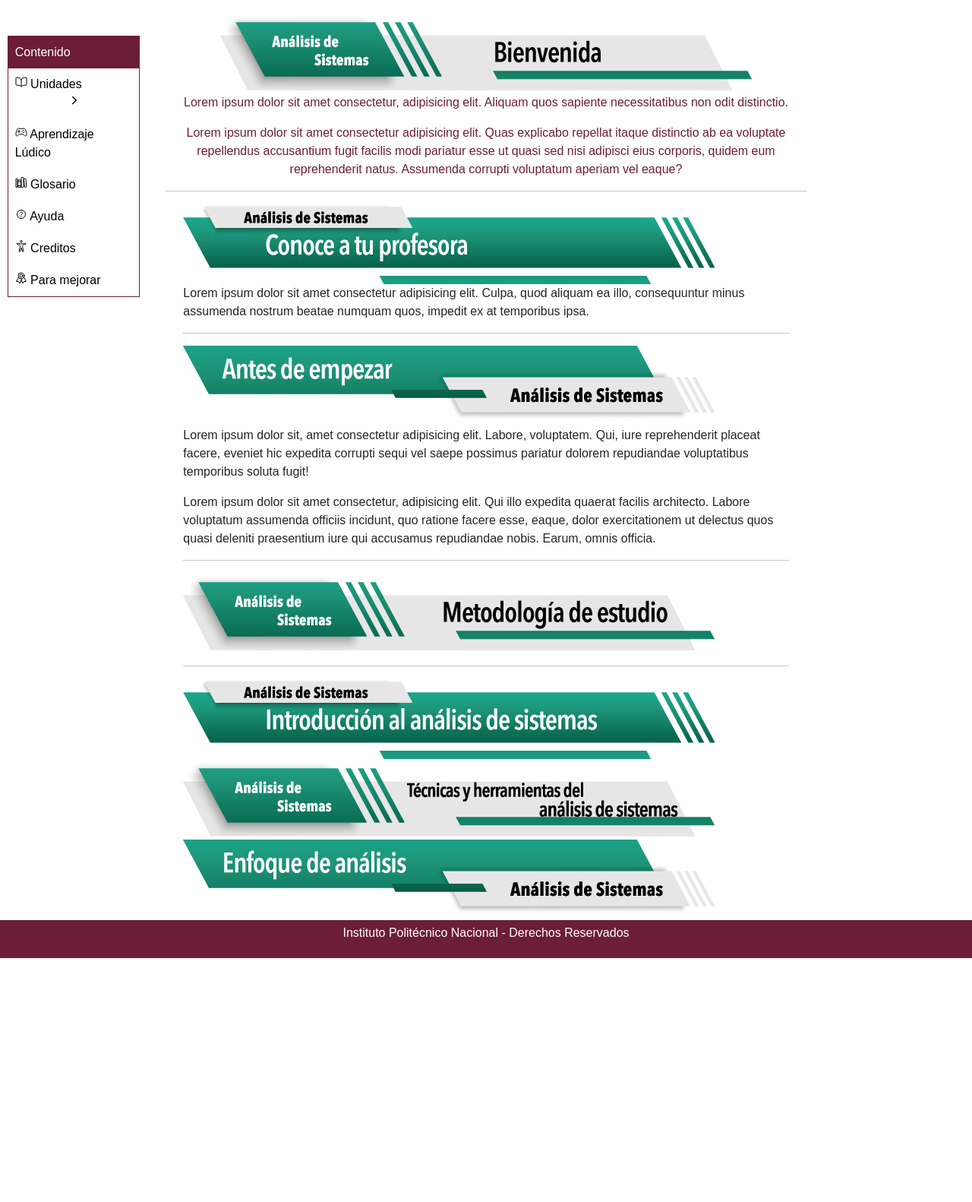
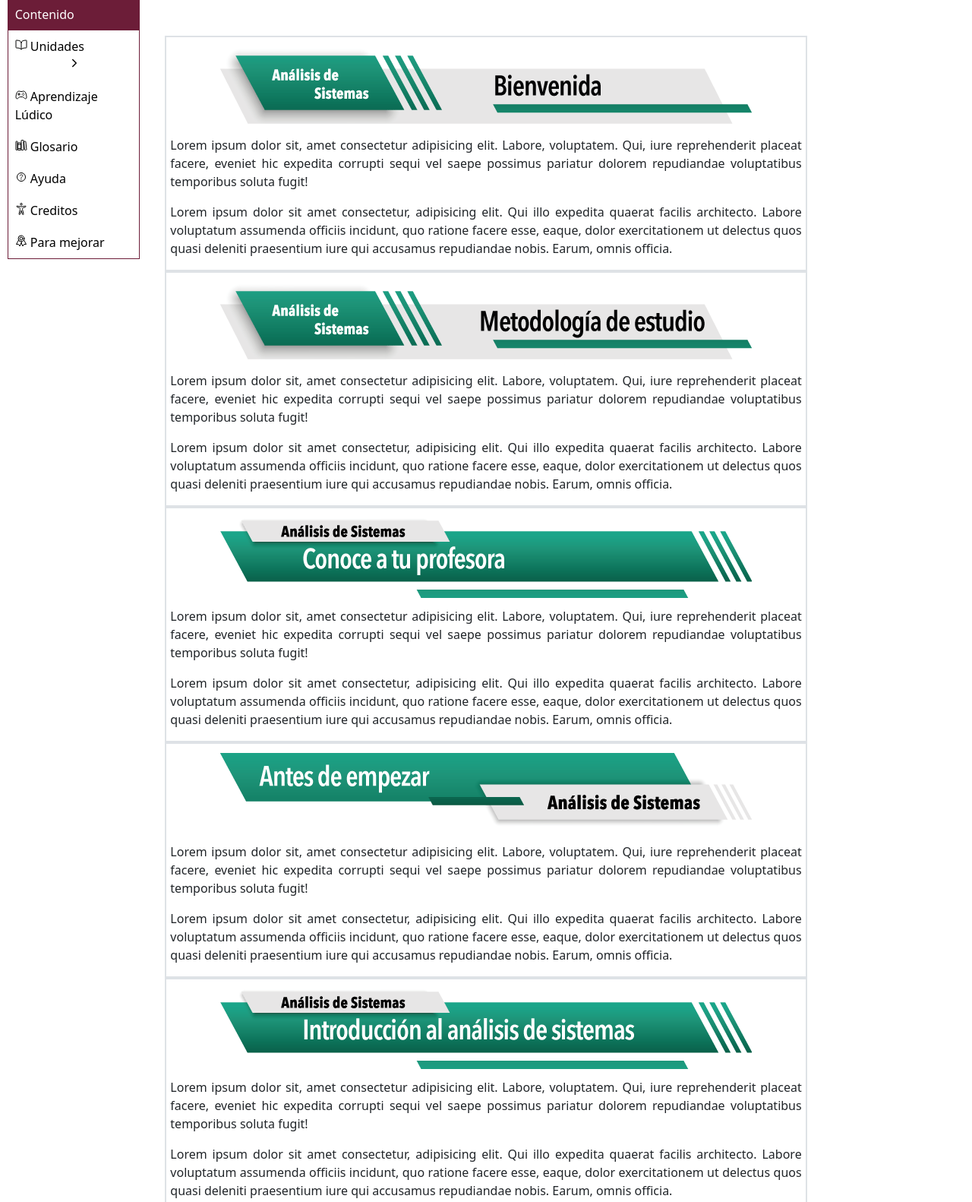
Before and after one commit to AgustinRangelIbarra/upiicsa-rec-didacticos, a plain HTML site: page AnalisisSistemas/index.html in a window 1280 px wide. Shown: the part 142-1724 px from the top of the page at 76% size. Before the commit the page ends 1403 px from the top, so only its background shows below. Drawn offline with nearby package versions, Linux system fonts and the light colour scheme; a script that the page names is missing.

Commit message:
Se agrega borde

```diff
--- a/AnalisisSistemas/index.html
+++ b/AnalisisSistemas/index.html
@@ -8,9 +8,9 @@
     <title>Análisis de Sistemas</title>
     <link rel="stylesheet" href="bootstrap-5.0.0-beta2-dist/css/bootstrap.min.css">
     <script src="https://cdn.jsdelivr.net/npm/@popperjs/core@2.6.0/dist/umd/popper.min.js" integrity="sha384-KsvD1yqQ1/1+IA7gi3P0tyJcT3vR+NdBTt13hSJ2lnve8agRGXTTyNaBYmCR/Nwi" crossorigin="anonymous"></script>
-    <link rel="stylesheet" href="styles/index.css">
+    <link rel="stylesheet" href="/AnalisisSistemas/styles/index.css">
     <script src="https://code.jquery.com/jquery-3.6.0.min.js" integrity="sha256-/xUj+3OJU5yExlq6GSYGSHk7tPXikynS7ogEvDej/m4=" crossorigin="anonymous"></script>
-
+    <link href="https://cdn.jsdelivr.net/npm/bootstrap@5.0.0-beta2/dist/css/bootstrap.min.css" rel="stylesheet" integrity="sha384-BmbxuPwQa2lc/FVzBcNJ7UAyJxM6wuqIj61tLrc4wSX0szH/Ev+nYRRuWlolflfl" crossorigin="anonymous">
 </head>
 
 <body>
@@ -135,38 +135,101 @@
             <div class="contenido centrar">
 
 
-                <div class="titulo container-sm">
+
+                <div class="border border-2 espacioArriba paddinTop">
                     <!-- <h1>Bienvenido al Curso</h1> -->
                     <img src="assets/Pleca_An_Bienve.png" alt="">
-                            <p>Lorem ipsum dolor sit amet consectetur, adipisicing elit. Aliquam quos sapiente necessitatibus non odit distinctio.</p>
-                            <p>Lorem ipsum dolor sit amet consectetur adipisicing elit. Quas explicabo repellat itaque distinctio ab ea voluptate repellendus accusantium fugit facilis modi pariatur esse ut quasi sed nisi adipisci eius corporis, quidem eum reprehenderit natus. Assumenda corrupti voluptatum aperiam vel eaque?</p>
+                    <div class="justificar paddinTop paddingExt">
+                        <p>Lorem ipsum dolor sit, amet consectetur adipisicing elit. Labore, voluptatem. Qui, iure reprehenderit placeat facere, eveniet hic expedita corrupti sequi vel saepe possimus pariatur dolorem repudiandae voluptatibus temporibus soluta
+                            fugit!
+                        </p>
+                        <p>Lorem ipsum dolor sit amet consectetur, adipisicing elit. Qui illo expedita quaerat facilis architecto. Labore voluptatum assumenda officiis incidunt, quo ratione facere esse, eaque, dolor exercitationem ut delectus quos quasi
+                            deleniti praesentium iure qui accusamus repudiandae nobis. Earum, omnis officia.</p>
+                    </div>
+
                 </div>
-                <hr>
-                <div class="contenido container-sm">
-                        <img src="assets/Pleca_An_Conoce.png" alt="">
-                    <p>Lorem ipsum dolor sit amet consectetur adipisicing elit. Culpa, quod aliquam ea illo, consequuntur minus assumenda nostrum beatae numquam quos, impedit ex at temporibus ipsa.</p>
+
+                <div class="border border-2 paddinTop">
+
+                    <img src="assets/Pleca_An_Metod.png" alt="">
+                    <div class="justificar paddinTop paddingExt">
+                        <p>Lorem ipsum dolor sit, amet consectetur adipisicing elit. Labore, voluptatem. Qui, iure reprehenderit placeat facere, eveniet hic expedita corrupti sequi vel saepe possimus pariatur dolorem repudiandae voluptatibus temporibus soluta
+                            fugit!
+                        </p>
+                        <p>Lorem ipsum dolor sit amet consectetur, adipisicing elit. Qui illo expedita quaerat facilis architecto. Labore voluptatum assumenda officiis incidunt, quo ratione facere esse, eaque, dolor exercitationem ut delectus quos quasi
+                            deleniti praesentium iure qui accusamus repudiandae nobis. Earum, omnis officia.</p>
+                    </div>
+                </div>
+
+
+                <div class="border border-2 paddinTop">
+                    <img src="assets/Pleca_An_Conoce.png" alt="">
+                    <div class="justificar paddinTop paddingExt">
+                        <p>Lorem ipsum dolor sit, amet consectetur adipisicing elit. Labore, voluptatem. Qui, iure reprehenderit placeat facere, eveniet hic expedita corrupti sequi vel saepe possimus pariatur dolorem repudiandae voluptatibus temporibus soluta
+                            fugit!
+                        </p>
+                        <p>Lorem ipsum dolor sit amet consectetur, adipisicing elit. Qui illo expedita quaerat facilis architecto. Labore voluptatum assumenda officiis incidunt, quo ratione facere esse, eaque, dolor exercitationem ut delectus quos quasi
+                            deleniti praesentium iure qui accusamus repudiandae nobis. Earum, omnis officia.</p>
+                    </div>
                     <!-- <div class="container-sm">
                         <iframe src="https://h5p.org/h5p/embed/1094705" width="1090" height="677" frameborder="0" allowfullscreen="allowfullscreen" allow="geolocation *; microphone *; camera *; midi *; encrypted-media *">
                         </iframe>
                     </div> -->
-                    <hr>
-                        <img src="assets/Pleca_An_Antes.png" alt="">
-                    <p>Lorem ipsum dolor sit, amet consectetur adipisicing elit. Labore, voluptatem. Qui, iure reprehenderit placeat facere, eveniet hic expedita corrupti sequi vel saepe possimus pariatur dolorem repudiandae voluptatibus temporibus soluta
-                        fugit!
-                    </p>
-                    <p>Lorem ipsum dolor sit amet consectetur, adipisicing elit. Qui illo expedita quaerat facilis architecto. Labore voluptatum assumenda officiis incidunt, quo ratione facere esse, eaque, dolor exercitationem ut delectus quos quasi deleniti praesentium iure qui accusamus repudiandae nobis. Earum, omnis officia.</p>
+
+                </div>
+
+                <div class="border border-2  paddinTop">
+                    <img src="assets/Pleca_An_Antes.png" alt="">
+                    <div class="justificar paddinTop paddingExt">
+                        <p>Lorem ipsum dolor sit, amet consectetur adipisicing elit. Labore, voluptatem. Qui, iure reprehenderit placeat facere, eveniet hic expedita corrupti sequi vel saepe possimus pariatur dolorem repudiandae voluptatibus temporibus soluta
+                            fugit!
+                        </p>
+                        <p>Lorem ipsum dolor sit amet consectetur, adipisicing elit. Qui illo expedita quaerat facilis architecto. Labore voluptatum assumenda officiis incidunt, quo ratione facere esse, eaque, dolor exercitationem ut delectus quos quasi
+                            deleniti praesentium iure qui accusamus repudiandae nobis. Earum, omnis officia.</p>
+                    </div>
                     <!-- <div class="container-sm">
                         <iframe src="https://h5p.org/h5p/embed/1095755" width="1090" height="677" frameborder="0" allowfullscreen="allowfullscreen" allow="geolocation *; microphone *; camera *; midi *; encrypted-media *"></iframe>
                         <script src="https://h5p.org/sites/all/modules/h5p/library/js/h5p-resizer.js" charset="UTF-8"></script>
                     </div> -->
-                    <hr>
-                    <img src="assets/Pleca_An_Metod.png" alt="">
-                    <hr>
-                    <img src="assets/Pleca_An_Introd.png" alt="">
-                    <img src="assets/Pleca_An_Tecnicas.png" alt="">
-                    <img src="assets/Pleca_An_Enfoque.png" alt="">
 
                 </div>
+
+
+
+                <div class="border border-2 paddinTop">
+                    <img src="assets/Pleca_An_Introd.png" alt="">
+                    <div class="justificar paddinTop paddingExt">
+                        <p>Lorem ipsum dolor sit, amet consectetur adipisicing elit. Labore, voluptatem. Qui, iure reprehenderit placeat facere, eveniet hic expedita corrupti sequi vel saepe possimus pariatur dolorem repudiandae voluptatibus temporibus soluta
+                            fugit!
+                        </p>
+                        <p>Lorem ipsum dolor sit amet consectetur, adipisicing elit. Qui illo expedita quaerat facilis architecto. Labore voluptatum assumenda officiis incidunt, quo ratione facere esse, eaque, dolor exercitationem ut delectus quos quasi
+                            deleniti praesentium iure qui accusamus repudiandae nobis. Earum, omnis officia.</p>
+                    </div>
+                </div>
+                <div class="border border-2 paddinTop">
+                    <img src="assets/Pleca_An_Tecnicas.png" alt="">
+                    <div class="justificar paddinTop paddingExt">
+                        <p>Lorem ipsum dolor sit, amet consectetur adipisicing elit. Labore, voluptatem. Qui, iure reprehenderit placeat facere, eveniet hic expedita corrupti sequi vel saepe possimus pariatur dolorem repudiandae voluptatibus temporibus soluta
+                            fugit!
+                        </p>
+                        <p>Lorem ipsum dolor sit amet consectetur, adipisicing elit. Qui illo expedita quaerat facilis architecto. Labore voluptatum assumenda officiis incidunt, quo ratione facere esse, eaque, dolor exercitationem ut delectus quos quasi
+                            deleniti praesentium iure qui accusamus repudiandae nobis. Earum, omnis officia.</p>
+                    </div>
+
+                </div>
+                <div class="border border-2 paddinTop">
+                    <img src="assets/Pleca_An_Enfoque.png" alt="">
+                    <div class="justificar paddinTop paddingExt">
+                        <p>Lorem ipsum dolor sit, amet consectetur adipisicing elit. Labore, voluptatem. Qui, iure reprehenderit placeat facere, eveniet hic expedita corrupti sequi vel saepe possimus pariatur dolorem repudiandae voluptatibus temporibus soluta
+                            fugit!
+                        </p>
+                        <p>Lorem ipsum dolor sit amet consectetur, adipisicing elit. Qui illo expedita quaerat facilis architecto. Labore voluptatum assumenda officiis incidunt, quo ratione facere esse, eaque, dolor exercitationem ut delectus quos quasi
+                            deleniti praesentium iure qui accusamus repudiandae nobis. Earum, omnis officia.</p>
+                    </div>
+
+                </div>
+
+
 
             </div>
         </div>
--- a/AnalisisSistemas/styles/index.css
+++ b/AnalisisSistemas/styles/index.css
@@ -244,3 +244,21 @@ body {
 .rotate.down {
     transform: rotate(90deg);
 }
+
+.centrarPlecas {
+    margin: auto;
+    text-align: center;
+}
+
+.paddinTop {
+    padding-top: 12px;
+}
+
+.justificar {
+    text-align: justify;
+}
+
+.paddingExt {
+    padding-left: 5px;
+    padding-right: 5px;
+}
```
